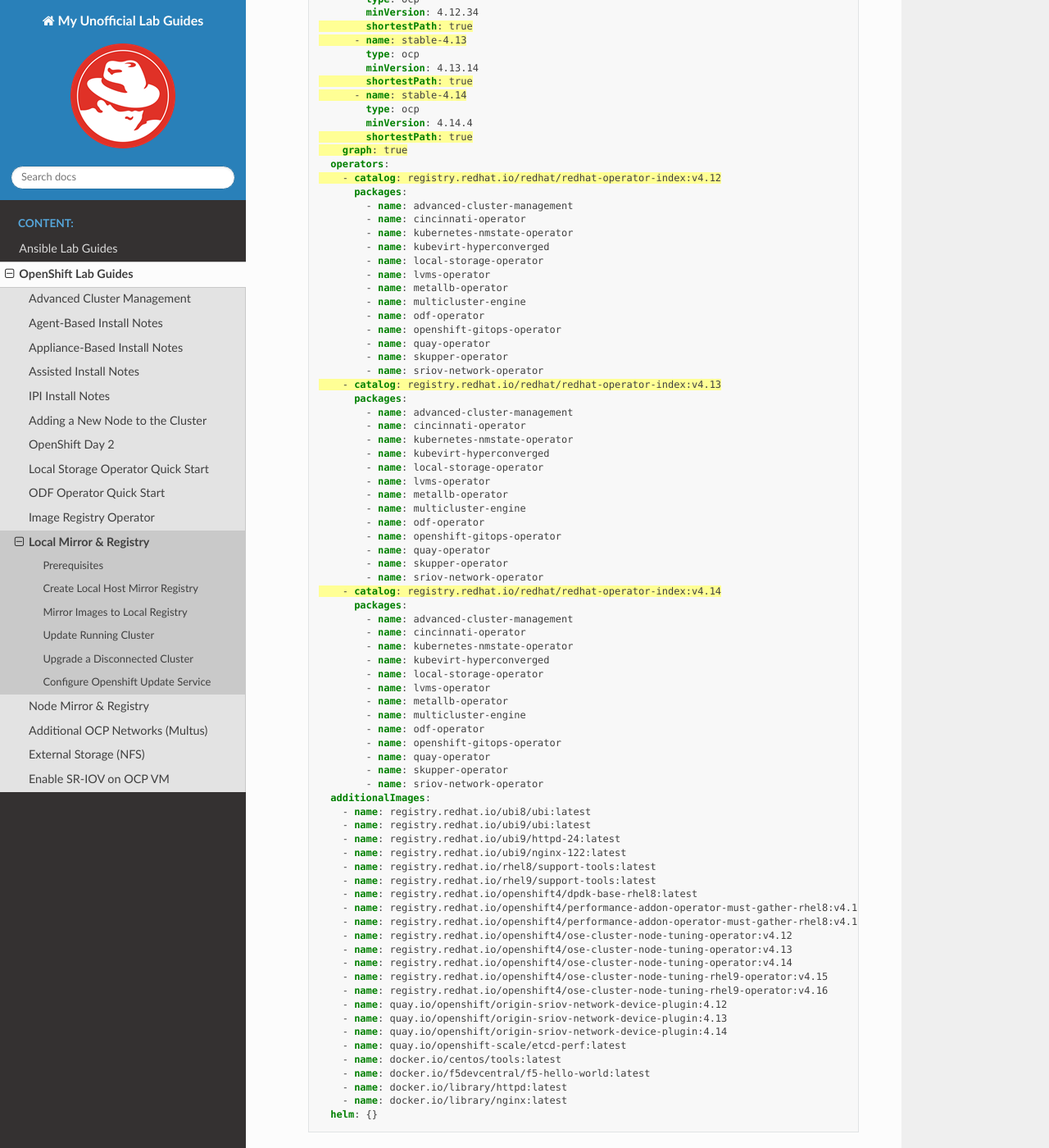
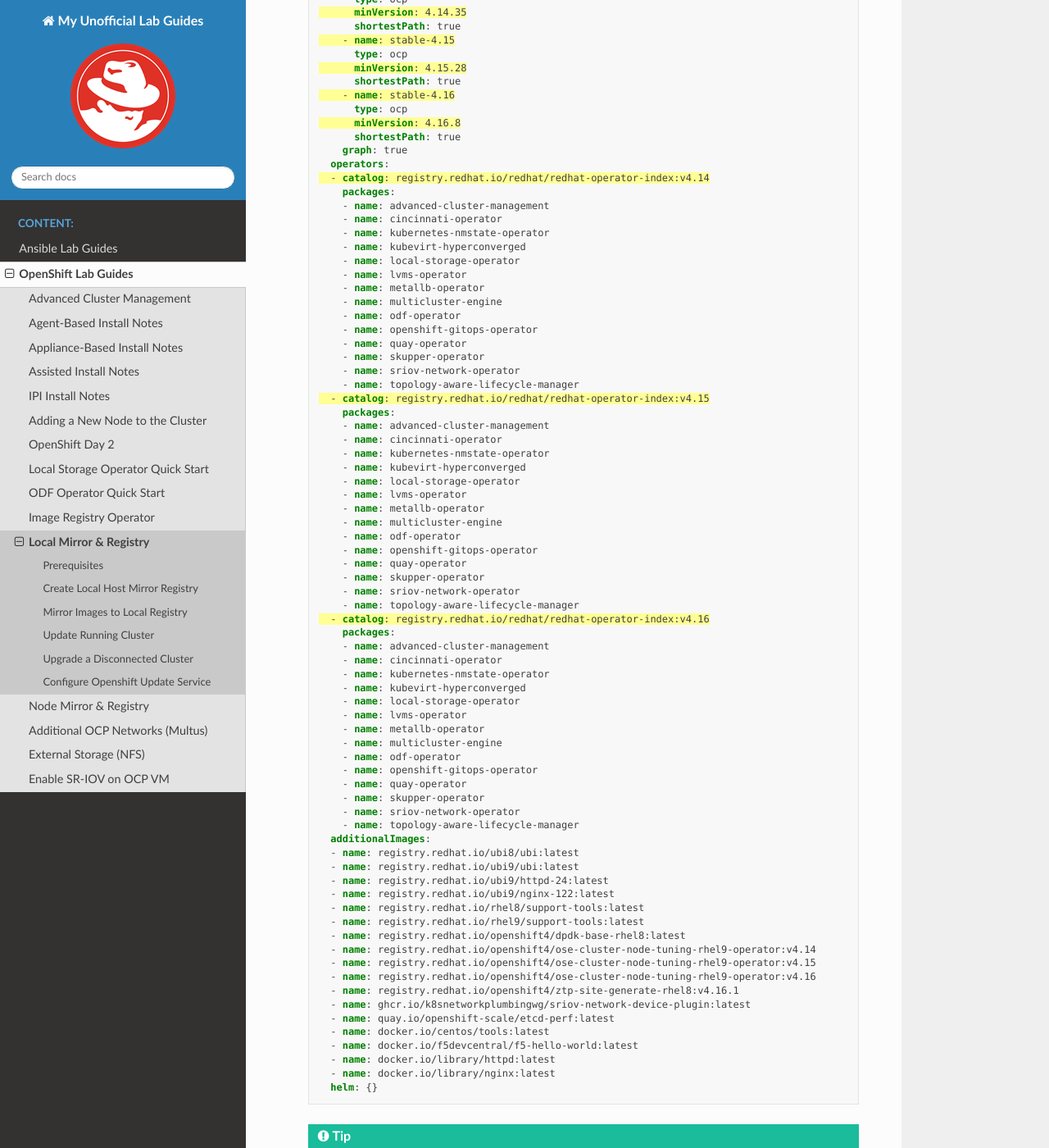
Before and after one commit to vtog/labGuides, a Sphinx documentation site: the page built from source/ocp/local-mirror-registry.rst, in a window 1280 px wide and 1400 px high, scrolled down 4994 px. Shown: the whole window at 82% size. Built offline with Sphinx 7.4.7 and the Read the Docs theme 3.1.0, drawn with Linux system fonts in a browser that asks for light colours; pages that are not in the unit, such as notebooks, are missing from menus; some of the changed text lies outside the part shown.

Commit message:
updated imageset-config with current lab config

```diff
--- a/source/ocp/appliance-based-installer-notes.rst
+++ b/source/ocp/appliance-based-installer-notes.rst
@@ -133,7 +133,7 @@
           - name: skupper-operator
           - name: sriov-network-operator
 
-#. Build the disk image. This will create a "raw" disk image for your cluter
+#. Build the disk image. This will create a "raw" disk image for your cluster
    appliance.
 
    .. code-block:: bash
--- a/source/ocp/local-mirror-registry.rst
+++ b/source/ocp/local-mirror-registry.rst
@@ -206,7 +206,7 @@
       "mirror.lab.local:8443/mirror/ocp4".
 
    .. code-block:: yaml
-      :emphasize-lines: 5,10,13,14,17,18,21,22,24,39,54
+      :emphasize-lines: 5,10,12,14,16,18,20,24,40,56
 
       kind: ImageSetConfiguration
       apiVersion: mirror.openshift.io/v1alpha2
@@ -217,88 +217,86 @@
       mirror:
         platform:
           channels:
-            - name: stable-4.12
-              type: ocp
-              minVersion: 4.12.34
-              shortestPath: true
-            - name: stable-4.13
-              type: ocp
-              minVersion: 4.13.14
-              shortestPath: true
-            - name: stable-4.14
-              type: ocp
-              minVersion: 4.14.4
-              shortestPath: true
+          - name: stable-4.14
+            type: ocp
+            minVersion: 4.14.35
+            shortestPath: true
+          - name: stable-4.15
+            type: ocp
+            minVersion: 4.15.28
+            shortestPath: true
+          - name: stable-4.16
+            type: ocp
+            minVersion: 4.16.8
+            shortestPath: true
           graph: true
         operators:
-          - catalog: registry.redhat.io/redhat/redhat-operator-index:v4.12
-            packages:
-              - name: advanced-cluster-management
-              - name: cincinnati-operator
-              - name: kubernetes-nmstate-operator
-              - name: kubevirt-hyperconverged
-              - name: local-storage-operator
-              - name: lvms-operator
-              - name: metallb-operator
-              - name: multicluster-engine
-              - name: odf-operator
-              - name: openshift-gitops-operator
-              - name: quay-operator
-              - name: skupper-operator
-              - name: sriov-network-operator
-          - catalog: registry.redhat.io/redhat/redhat-operator-index:v4.13
-            packages:
-              - name: advanced-cluster-management
-              - name: cincinnati-operator
-              - name: kubernetes-nmstate-operator
-              - name: kubevirt-hyperconverged
-              - name: local-storage-operator
-              - name: lvms-operator
-              - name: metallb-operator
-              - name: multicluster-engine
-              - name: odf-operator
-              - name: openshift-gitops-operator
-              - name: quay-operator
-              - name: skupper-operator
-              - name: sriov-network-operator
-          - catalog: registry.redhat.io/redhat/redhat-operator-index:v4.14
-            packages:
-              - name: advanced-cluster-management
-              - name: cincinnati-operator
-              - name: kubernetes-nmstate-operator
-              - name: kubevirt-hyperconverged
-              - name: local-storage-operator
-              - name: lvms-operator
-              - name: metallb-operator
-              - name: multicluster-engine
-              - name: odf-operator
-              - name: openshift-gitops-operator
-              - name: quay-operator
-              - name: skupper-operator
-              - name: sriov-network-operator
+        - catalog: registry.redhat.io/redhat/redhat-operator-index:v4.14
+          packages:
+          - name: advanced-cluster-management
+          - name: cincinnati-operator
+          - name: kubernetes-nmstate-operator
+          - name: kubevirt-hyperconverged
+          - name: local-storage-operator
+          - name: lvms-operator
+          - name: metallb-operator
+          - name: multicluster-engine
+          - name: odf-operator
+          - name: openshift-gitops-operator
+          - name: quay-operator
+          - name: skupper-operator
+          - name: sriov-network-operator
+          - name: topology-aware-lifecycle-manager
+        - catalog: registry.redhat.io/redhat/redhat-operator-index:v4.15
+          packages:
+          - name: advanced-cluster-management
+          - name: cincinnati-operator
+          - name: kubernetes-nmstate-operator
+          - name: kubevirt-hyperconverged
+          - name: local-storage-operator
+          - name: lvms-operator
+          - name: metallb-operator
+          - name: multicluster-engine
+          - name: odf-operator
+          - name: openshift-gitops-operator
+          - name: quay-operator
+          - name: skupper-operator
+          - name: sriov-network-operator
+          - name: topology-aware-lifecycle-manager
+        - catalog: registry.redhat.io/redhat/redhat-operator-index:v4.16
+          packages:
+          - name: advanced-cluster-management
+          - name: cincinnati-operator
+          - name: kubernetes-nmstate-operator
+          - name: kubevirt-hyperconverged
+          - name: local-storage-operator
+          - name: lvms-operator
+          - name: metallb-operator
+          - name: multicluster-engine
+          - name: odf-operator
+          - name: openshift-gitops-operator
+          - name: quay-operator
+          - name: skupper-operator
+          - name: sriov-network-operator
+          - name: topology-aware-lifecycle-manager
         additionalImages:
-          - name: registry.redhat.io/ubi8/ubi:latest
-          - name: registry.redhat.io/ubi9/ubi:latest
-          - name: registry.redhat.io/ubi9/httpd-24:latest
-          - name: registry.redhat.io/ubi9/nginx-122:latest
-          - name: registry.redhat.io/rhel8/support-tools:latest
-          - name: registry.redhat.io/rhel9/support-tools:latest
-          - name: registry.redhat.io/openshift4/dpdk-base-rhel8:latest
-          - name: registry.redhat.io/openshift4/performance-addon-operator-must-gather-rhel8:v4.12
-          - name: registry.redhat.io/openshift4/performance-addon-operator-must-gather-rhel8:v4.13
-          - name: registry.redhat.io/openshift4/ose-cluster-node-tuning-operator:v4.12
-          - name: registry.redhat.io/openshift4/ose-cluster-node-tuning-operator:v4.13
-          - name: registry.redhat.io/openshift4/ose-cluster-node-tuning-operator:v4.14
-          - name: registry.redhat.io/openshift4/ose-cluster-node-tuning-rhel9-operator:v4.15
-          - name: registry.redhat.io/openshift4/ose-cluster-node-tuning-rhel9-operator:v4.16
-          - name: quay.io/openshift/origin-sriov-network-device-plugin:4.12
-          - name: quay.io/openshift/origin-sriov-network-device-plugin:4.13
-          - name: quay.io/openshift/origin-sriov-network-device-plugin:4.14
-          - name: quay.io/openshift-scale/etcd-perf:latest
-          - name: docker.io/centos/tools:latest
-          - name: docker.io/f5devcentral/f5-hello-world:latest
-          - name: docker.io/library/httpd:latest
-          - name: docker.io/library/nginx:latest
+        - name: registry.redhat.io/ubi8/ubi:latest
+        - name: registry.redhat.io/ubi9/ubi:latest
+        - name: registry.redhat.io/ubi9/httpd-24:latest
+        - name: registry.redhat.io/ubi9/nginx-122:latest
+        - name: registry.redhat.io/rhel8/support-tools:latest
+        - name: registry.redhat.io/rhel9/support-tools:latest
+        - name: registry.redhat.io/openshift4/dpdk-base-rhel8:latest
+        - name: registry.redhat.io/openshift4/ose-cluster-node-tuning-rhel9-operator:v4.14
+        - name: registry.redhat.io/openshift4/ose-cluster-node-tuning-rhel9-operator:v4.15
+        - name: registry.redhat.io/openshift4/ose-cluster-node-tuning-rhel9-operator:v4.16
+        - name: registry.redhat.io/openshift4/ztp-site-generate-rhel8:v4.16.1
+        - name: ghcr.io/k8snetworkplumbingwg/sriov-network-device-plugin:latest
+        - name: quay.io/openshift-scale/etcd-perf:latest
+        - name: docker.io/centos/tools:latest
+        - name: docker.io/f5devcentral/f5-hello-world:latest
+        - name: docker.io/library/httpd:latest
+        - name: docker.io/library/nginx:latest
         helm: {}
 
    .. tip:: To discover operators by their package name, applicable channels,
```
